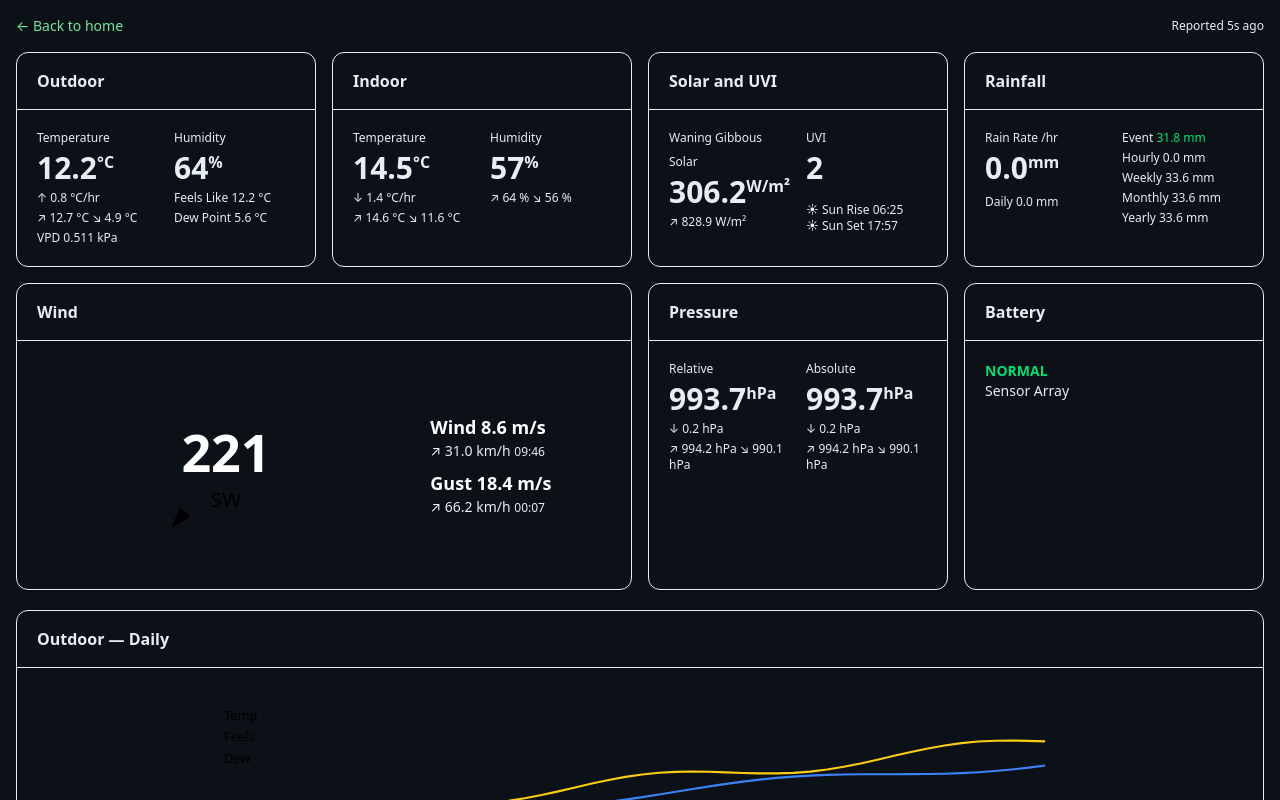
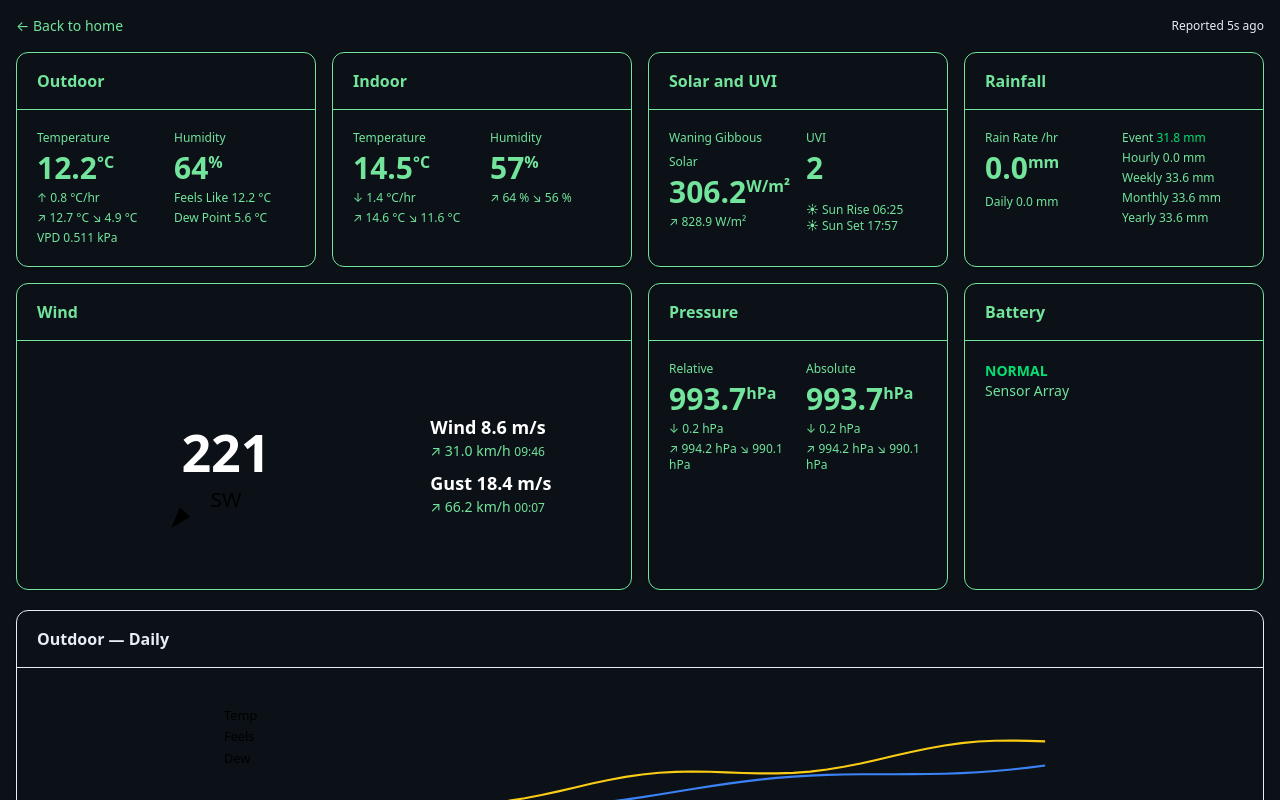
Before and after one commit to greenhillth/farm-website, a SvelteKit app: page /weather in a window 1280 px wide. Shown: the top 800 px of the page. Built offline with nearby package versions, Linux system fonts and the light colour scheme.

Commit message:
feat: add detailed weather metrics and mock mqss api

```diff
--- /dev/null
+++ b/src/lib/mockWeather.ts
@@ -0,0 +1,35 @@
+export type Weather = {
+  updatedAt: string;
+  outdoor: { temp: number; trend: number; feelsLike: number; dewPoint: number; humidity: number; vpd: number };
+  indoor: { temp: number; trend: number; humidity: number };
+  solar: { solar: number; uvi: number; sunrise: string; sunset: string; moon: string };
+  rain: { rate: number; daily: number; event: number; hourly: number; weekly: number; monthly: number; yearly: number };
+  wind: { dir: number; speed: number; gust: number; timeSpeed?: string; timeGust?: string };
+  pressure: { rel: number; abs: number; deltaRel: number; deltaAbs: number };
+  battery: { status: 'NORMAL' | 'LOW' | 'CRITICAL'; note?: string };
+  series: { t: number; temp: number; feels: number; dew: number }[];
+};
+
+/**
+ * Returns mock weather data. In production this would be replaced with
+ * requests to the real MQSS backend.
+ */
+export function getMockWeather(): Weather {
+  const now = new Date();
+  return {
+    updatedAt: now.toISOString(),
+    outdoor: { temp: 12.2, trend: 0.8, feelsLike: 12.2, dewPoint: 5.6, humidity: 64, vpd: 0.511 },
+    indoor: { temp: 14.5, trend: -1.4, humidity: 57 },
+    solar: { solar: 306.2, uvi: 2, sunrise: '06:25', sunset: '17:57', moon: 'Waning Gibbous' },
+    rain: { rate: 0, daily: 0, event: 31.8, hourly: 0, weekly: 33.6, monthly: 33.6, yearly: 33.6 },
+    wind: { dir: 221, speed: 8.6, gust: 18.4, timeSpeed: '09:46', timeGust: '00:07' },
+    pressure: { rel: 993.7, abs: 993.7, deltaRel: -0.2, deltaAbs: -0.2 },
+    battery: { status: 'NORMAL', note: 'Sensor Array' },
+    series: Array.from({ length: 48 }).map((_, i) => ({
+      t: i,
+      temp: 6 + i * 0.12 + Math.sin(i / 3) * 0.5,
+      feels: 5.5 + i * 0.1 + Math.sin(i / 4) * 0.4,
+      dew: 3 + Math.sin(i / 5) * 0.3
+    }))
+  };
+}
--- /dev/null
+++ b/src/lib/mqss.ts
@@ -0,0 +1,21 @@
+import type { Weather } from './mockWeather';
+
+/**
+ * Fetch full weather payload from the mock MQSS endpoint.
+ */
+export async function fetchWeather(fetchFn: typeof fetch = fetch): Promise<Weather> {
+  const res = await fetchFn('/api/mqss/weather');
+  const data = (await res.json()) as Weather;
+  return data;
+}
+
+/**
+ * Fetch a single weather metric from the mock MQSS endpoint.
+ */
+export async function fetchMetric(metric: string, fetchFn: typeof fetch = fetch): Promise<unknown> {
+  const res = await fetchFn(`/api/mqss/weather/${metric}`);
+  if (!res.ok) {
+    throw new Error(`Unknown metric: ${metric}`);
+  }
+  return res.json();
+}
--- /dev/null
+++ b/src/routes/api/mqss/weather/+server.ts
@@ -0,0 +1,7 @@
+import { json } from '@sveltejs/kit';
+import { getMockWeather } from '$lib/mockWeather';
+import type { RequestHandler } from './$types';
+
+export const GET: RequestHandler = () => {
+  return json(getMockWeather());
+};
--- /dev/null
+++ b/src/routes/api/mqss/weather/[metric]/+server.ts
@@ -0,0 +1,13 @@
+import { json, error } from '@sveltejs/kit';
+import { getMockWeather } from '$lib/mockWeather';
+import type { RequestHandler } from './$types';
+
+export const GET: RequestHandler = ({ params }) => {
+  const data = getMockWeather();
+  const metric = params.metric as keyof typeof data;
+  if (metric in data) {
+    // @ts-ignore dynamic index
+    return json(data[metric]);
+  }
+  throw error(404, 'Unknown metric');
+};
--- a/src/routes/weather/+page.svelte
+++ b/src/routes/weather/+page.svelte
@@ -1,17 +1,12 @@
 <script lang="ts">
   import Panel from '$lib/components/Panel.svelte';
   import { onMount } from 'svelte';
+  import type { Weather } from '$lib/mockWeather';
 
-  type Weather = {
-    updatedAt: Date;
-    outdoor: { temp: number; trend: number; feelsLike: number; dewPoint: number; humidity: number; vpd: number };
-    indoor: { temp: number; trend: number; humidity: number };
-    solar: { solar: number; uvi: number; sunrise: string; sunset: string; moon: string };
-    rain: { rate: number; daily: number; event: number; hourly: number; weekly: number; monthly: number; yearly: number };
-    wind: { dir: number; speed: number; gust: number; timeSpeed?: string; timeGust?: string };
-    pressure: { rel: number; abs: number; deltaRel: number; deltaAbs: number };
-    battery: { status: 'NORMAL' | 'LOW' | 'CRITICAL'; note?: string };
-    series: { t: number; temp: number; feels: number; dew: number }[];
+  export let data: { w: Weather };
+  let w: Weather & { updatedAt: Date } = {
+    ...data.w,
+    updatedAt: new Date(data.w.updatedAt)
   };
 
   const now = () => new Date();
@@ -21,24 +16,6 @@
   function arrow(n: number) {
     return n > 0 ? '↑' : n < 0 ? '↓' : '→';
   }
-
-  // Seed with realistic demo values (replace with real API later)
-  let w: Weather = {
-    updatedAt: now(),
-    outdoor: { temp: 12.2, trend: 0.8, feelsLike: 12.2, dewPoint: 5.6, humidity: 64, vpd: 0.511 },
-    indoor: { temp: 14.5, trend: -1.4, humidity: 57 },
-    solar: { solar: 306.2, uvi: 2, sunrise: '06:25', sunset: '17:57', moon: 'Waning Gibbous' },
-    rain: { rate: 0, daily: 0, event: 31.8, hourly: 0, weekly: 33.6, monthly: 33.6, yearly: 33.6 },
-    wind: { dir: 221, speed: 8.6, gust: 18.4, timeSpeed: '09:46', timeGust: '00:07' },
-    pressure: { rel: 993.7, abs: 993.7, deltaRel: -0.2, deltaAbs: -0.2 },
-    battery: { status: 'NORMAL', note: 'Sensor Array' },
-    series: Array.from({ length: 48 }).map((_, i) => ({
-      t: i,
-      temp: 6 + i * 0.12 + Math.sin(i / 3) * 0.5,
-      feels: 5.5 + i * 0.1 + Math.sin(i / 4) * 0.4,
-      dew: 3 + Math.sin(i / 5) * 0.3
-    }))
-  };
 
   let secondsAgo = 0;
   onMount(() => {
@@ -61,7 +38,8 @@
 
 <main class="container mx-auto px-4 pb-8 space-y-5">
   <div class="grid gap-4 lg:grid-cols-3 xl:grid-cols-4">
-    <Panel title="Outdoor">
+    <a href="/weather/outdoor" class="block transform transition hover:scale-105">
+      <Panel title="Outdoor" className="h-full">
         <div class="grid grid-cols-2 gap-4">
           <div>
             <div class="text-muted text-xs mb-1">Temperature</div>
@@ -78,8 +56,10 @@
           </div>
         </div>
       </Panel>
+    </a>
 
-    <Panel title="Indoor">
+    <a href="/weather/indoor" class="block transform transition hover:scale-105">
+      <Panel title="Indoor" className="h-full">
         <div class="grid grid-cols-2 gap-4">
           <div>
             <div class="text-muted text-xs mb-1">Temperature</div>
@@ -94,8 +74,10 @@
           </div>
         </div>
       </Panel>
+    </a>
 
-    <Panel title="Solar and UVI">
+    <a href="/weather/solar" class="block transform transition hover:scale-105">
+      <Panel title="Solar and UVI" className="h-full">
         <div class="grid grid-cols-2 gap-4">
           <div>
             <div class="text-muted text-xs">{w.solar.moon}</div>
@@ -113,8 +95,10 @@
           </div>
         </div>
       </Panel>
+    </a>
 
-    <Panel title="Rainfall">
+    <a href="/weather/rain" class="block transform transition hover:scale-105">
+      <Panel title="Rainfall" className="h-full">
         <div class="grid grid-cols-2 gap-4">
           <div>
             <div class="text-muted text-xs mb-1">Rain Rate /hr</div>
@@ -130,8 +114,10 @@
           </div>
         </div>
       </Panel>
+    </a>
 
-    <Panel title="Wind" className="xl:col-span-2">
+    <a href="/weather/wind" class="block transform transition hover:scale-105 xl:col-span-2">
+      <Panel title="Wind" className="h-full">
         <div class="grid grid-cols-3 gap-4 items-center">
           <div class="col-span-2 flex items-center justify-center">
             <!-- Simple wind dial -->
@@ -152,8 +138,10 @@
           </div>
         </div>
       </Panel>
+    </a>
 
-    <Panel title="Pressure">
+    <a href="/weather/pressure" class="block transform transition hover:scale-105">
+      <Panel title="Pressure" className="h-full">
         <div class="grid grid-cols-2 gap-4">
           <div>
             <div class="text-muted text-xs mb-1">Relative</div>
@@ -169,13 +157,16 @@
           </div>
         </div>
       </Panel>
+    </a>
 
-    <Panel title="Battery">
+    <a href="/weather/battery" class="block transform transition hover:scale-105">
+      <Panel title="Battery" className="h-full">
         <div class="text-sm">
           <div class="text-green-400 font-semibold">{w.battery.status}</div>
           <div class="text-muted">{w.battery.note}</div>
         </div>
       </Panel>
+    </a>
   </div>
 
   <!-- Simple trend chart -->
--- /dev/null
+++ b/src/routes/weather/+page.ts
@@ -0,0 +1,7 @@
+import type { PageLoad } from './$types';
+import { fetchWeather } from '$lib/mqss';
+
+export const load: PageLoad = async ({ fetch }) => {
+  const w = await fetchWeather(fetch);
+  return { w };
+};
--- /dev/null
+++ b/src/routes/weather/[metric]/+page.svelte
@@ -0,0 +1,59 @@
+<script lang="ts">
+  import type { Weather } from '$lib/mockWeather';
+
+  export let data: { metric: string; w: Weather };
+  const metric = data.metric;
+  const w = data.w;
+
+  const titles: Record<string, string> = {
+    outdoor: 'Outdoor',
+    indoor: 'Indoor',
+    solar: 'Solar and UVI',
+    rain: 'Rainfall',
+    wind: 'Wind',
+    pressure: 'Pressure',
+    battery: 'Battery'
+  };
+  const title = titles[metric] ?? metric;
+
+  // Simple 24hr temperature series from the mock data
+  const series = w.series;
+  const xs = (t: number) => 40 + (t / 47) * 740;
+  const ys = (v: number) => 200 - (v / 14) * 180;
+  const high = Math.max(...series.map((p) => p.temp));
+  const low = Math.min(...series.map((p) => p.temp));
+  const bom = { high: 13, low: 5 };
+</script>
+
+<div class="relative container mx-auto px-4 pb-8">
+  <a href="/weather" aria-label="Back to weather"
+    class="absolute top-3 left-3 z-[1000] rounded-full border border-border bg-panel/95 backdrop-blur px-3 py-2 text-sm text-white hover:bg-panel focus:outline-none focus:ring-2 focus:ring-accent/40 shadow-md flex items-center gap-2">
+    <!-- arrow-left icon -->
+    <svg xmlns="http://www.w3.org/2000/svg" fill="currentColor" class="size-5" viewBox="0 0 24 24"><path d="M10.5 6 4.5 12l6 6M4.5 12h15" stroke="currentColor" stroke-width="2" stroke-linecap="round" stroke-linejoin="round"/></svg>
+    <span class="hidden sm:inline">Back</span>
+  </a>
+
+  <h1 class="text-2xl font-semibold text-center mt-12 mb-6">{title}</h1>
+
+  <section class="mb-6 text-center">
+    <div class="text-xl font-semibold">High {high.toFixed(1)}°C / Low {low.toFixed(1)}°C</div>
+    <div class="text-sm text-muted">BoM Benchmark: High {bom.high}°C, Low {bom.low}°C</div>
+  </section>
+
+  <section class="overflow-x-auto">
+    <svg viewBox="0 0 800 240" class="w-full h-64">
+      <defs>
+        <clipPath id="clipDetail">
+          <rect x="40" y="20" width="740" height="180" />
+        </clipPath>
+      </defs>
+      <g clip-path="url(#clipDetail)">
+        <polyline fill="none" stroke="#facc15" stroke-width="2" points={series.map(p => `${xs(p.t)},${ys(p.temp)}`).join(' ')} />
+      </g>
+      <g class="text-muted">
+        <line x1="40" y1="200" x2="780" y2="200" stroke="currentColor" stroke-opacity="0.3" />
+        <text x="782" y="204" class="fill-muted text-xs">0</text>
+      </g>
+    </svg>
+  </section>
+</div>
--- /dev/null
+++ b/src/routes/weather/[metric]/+page.ts
@@ -0,0 +1,7 @@
+import type { PageLoad } from './$types';
+import { fetchWeather } from '$lib/mqss';
+
+export const load: PageLoad = async ({ params, fetch }) => {
+  const w = await fetchWeather(fetch);
+  return { metric: params.metric, w };
+};
```
Also changed, not shown: 2 other files (tests, documents, lock files or other folders). Lines whose indentation alone changed are shown as unchanged.
